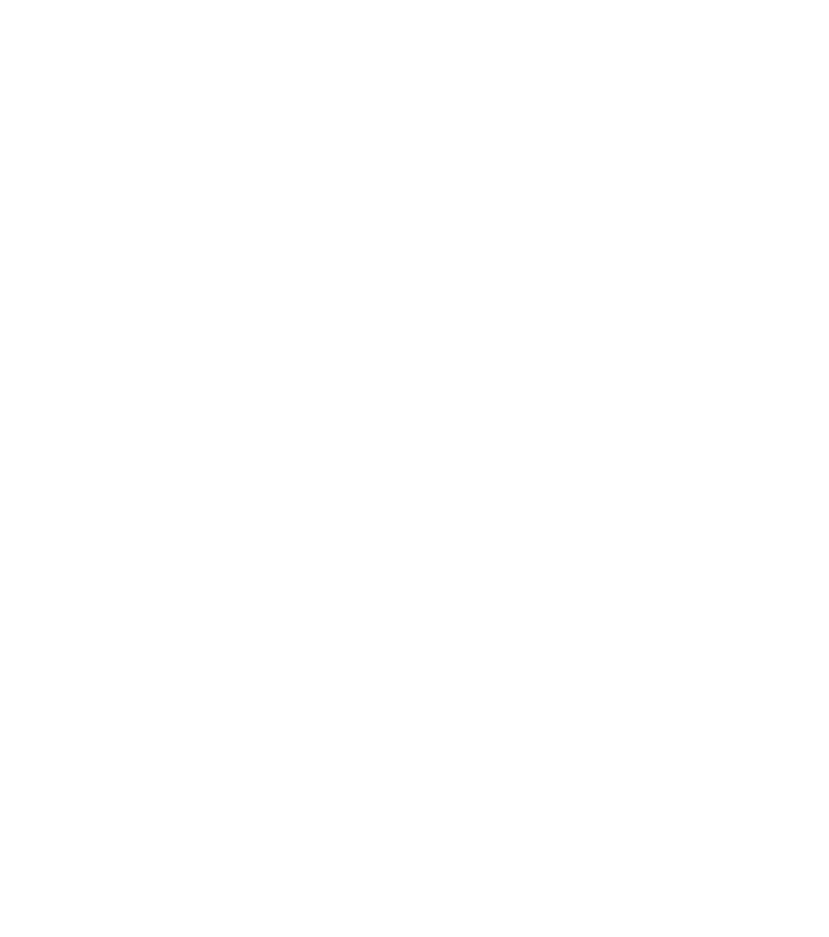
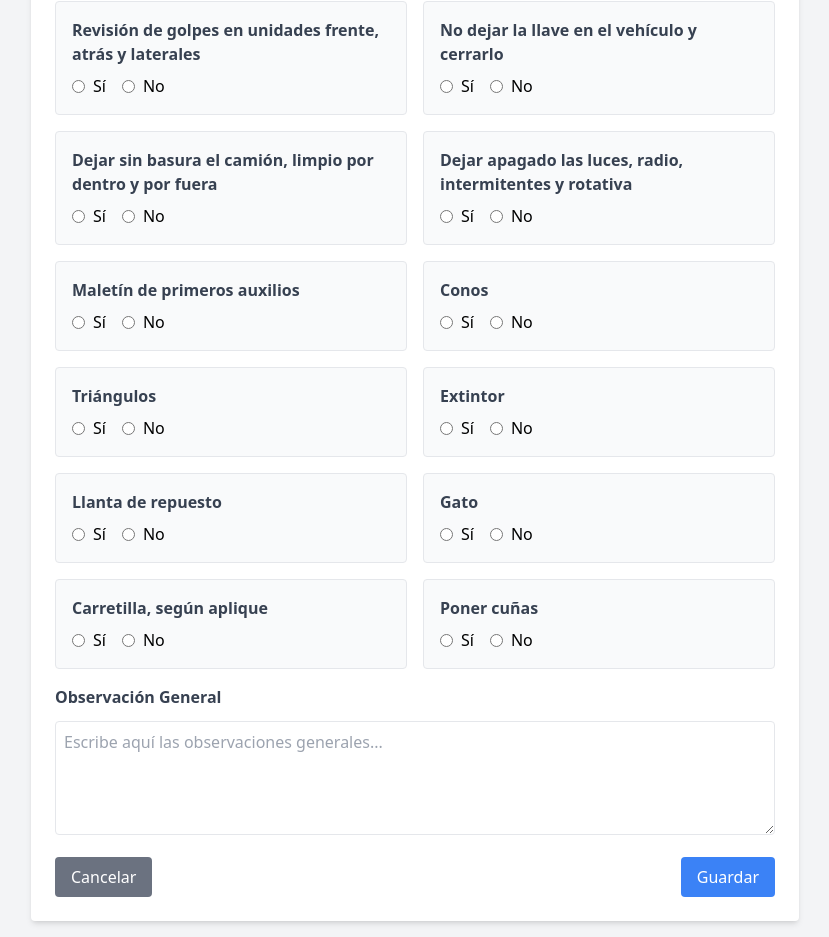
Before and after one commit to woodyjacques/Registro-Vehicular, a React (Vite) app: page /registro-inspeccion-entrada in a window 1280 px wide. Shown: the part 131-1068 px from the top of the page, without its empty margins (225-1054 px from the left). Before the commit the page ends 800 px from the top, so only its background shows below. Built offline with nearby package versions, Linux system fonts and the light colour scheme.

Commit message:
inspeccion de registro de entrada lista

```diff
--- /dev/null
+++ b/src/components/InsRegistroEntrada/Variables/Variables1.tsx
@@ -0,0 +1,23 @@
+export const getInitialFormData = () => {
+    return {
+        revisiones: [
+            { descripcion: "Revisión de golpes en unidades frente, atrás y laterales", opcion: null },
+            { descripcion: "No dejar la llave en el vehículo y cerrarlo", opcion: null },
+            { descripcion: "Dejar sin basura el camión, limpio por dentro y por fuera", opcion: null },
+            { descripcion: "Dejar apagado las luces, radio, intermitentes y rotativa", opcion: null },
+            { descripcion: "Maletín de primeros auxilios", opcion: null },
+            { descripcion: "Conos", opcion: null },
+            { descripcion: "Triángulos", opcion: null },
+            { descripcion: "Extintor", opcion: null },
+            { descripcion: "Llanta de repuesto", opcion: null },
+            { descripcion: "Gato", opcion: null },
+            { descripcion: "Carretilla, según aplique", opcion: null },
+            { descripcion: "Poner cuñas", opcion: null }
+        ]
+    };
+};
+
+export type Revision = {
+    descripcion: string;
+    opcion: boolean | null;
+};
--- /dev/null
+++ b/src/validation/InsRegistroEntrada.tsx
@@ -0,0 +1,70 @@
+import axios from 'axios';
+import { Revision } from '../components/InsRegistroEntrada/Variables/Variables1';
+import { BASE_URL } from './url';
+
+export const handleSubmit = async (
+    e: React.FormEvent<HTMLFormElement>,
+    formData: { revisiones: Revision[]; observacion: string },
+    setIsSubmitting: React.Dispatch<React.SetStateAction<boolean>>,
+    setFormData: React.Dispatch<React.SetStateAction<{ revisiones: Revision[]; observacion: string }>>,
+    navigate: (path: string) => void
+) => {
+    e.preventDefault();
+
+    const allFilled = formData.revisiones.every(item => item.opcion !== null);
+    if (!allFilled) {
+        alert("Por favor, selecciona una opción en todas las revisiones.");
+        return;
+    }
+
+    setIsSubmitting(true);
+
+    const lastPlacaInfo = localStorage.getItem('lastPlacaInfo');
+
+    if (!lastPlacaInfo) {
+        alert('No se encontró información de "lastPlacaInfo" en el localStorage.');
+        setIsSubmitting(false);
+        return;
+    }
+
+    const formDataToSend = {
+        revisiones: formData.revisiones.map(({ descripcion, opcion }) => ({
+            descripcion,
+            opcion,
+        })),
+        observacion: formData.observacion,
+        lastPlacaInfo,
+    };
+
+    try {
+        const response = await axios.post(
+            `${BASE_URL}/ins-registro-entrada/register`,
+            formDataToSend,
+            {
+                headers: {
+                    'Content-Type': 'application/json',
+                },
+            }
+        );
+
+        if (response.data.message) {
+            alert(response.data.message);
+
+            setFormData({
+                revisiones: formData.revisiones.map(({ descripcion }) => ({
+                    descripcion,
+                    opcion: null,
+                })),
+                observacion: '',
+            });
+
+            navigate('/');
+            localStorage.removeItem('lastPlacaInfo');
+        }
+    } catch (error) {
+        console.error(error);
+        alert('Error al registrar los datos');
+    } finally {
+        setIsSubmitting(false);
+    }
+};
--- a/src/views/InsRegistroEntrada.tsx
+++ b/src/views/InsRegistroEntrada.tsx
@@ -1,9 +1,121 @@
+import { useState } from 'react';
+import { useNavigate } from 'react-router-dom';
+import { getInitialFormData, Revision } from '../components/InsRegistroEntrada/Variables/Variables1';
+import { handleSubmit } from '../validation/InsRegistroEntrada';
 
+function RegistroInspeccionEntrada() {
+    const [formData, setFormData] = useState<{
+        revisiones: Revision[];
+        observacion: string;
+    }>(() => ({
+        revisiones: getInitialFormData().revisiones.map((revision) => ({
+            ...revision,
+            opcion: null,
+        })),
+        observacion: '',
+    }));
 
-function RegistroInspeccionEntrada(){
-    return(
-        <div>
-            Entrada pendejo
+    const [isSubmitting, setIsSubmitting] = useState(false);
+    const navigate = useNavigate();
+
+    const handleInputChange = (index: number, value: boolean) => {
+        const newRevisiones = [...formData.revisiones];
+        newRevisiones[index].opcion = value;
+        setFormData({
+            ...formData,
+            revisiones: newRevisiones,
+        });
+    };
+
+    const handleCancel = () => {
+        const confirmCancel = window.confirm(
+            '¿Está seguro de que desea cancelar? Los cambios se perderán.'
+        );
+        if (confirmCancel) {
+            setFormData({
+                revisiones: getInitialFormData().revisiones.map((revision) => ({
+                    descripcion: revision.descripcion,
+                    opcion: null,
+                })),
+                observacion: '',
+            });
+        }
+    };
+
+    return (
+        <div className="flex flex-col items-center justify-center min-h-screen bg-gray-100 p-4">
+            <h1 className="text-2xl font-bold mb-4 text-center">
+                R04-PT-19 REVISIÓN DE VEHÍCULOS
+            </h1>
+            <p className="text-center text-lg font-semibold mb-4">Ingreso a la planta</p>
+            <form
+                className="w-full max-w-3xl bg-white p-6 rounded shadow-md"
+                onSubmit={(e) =>
+                    handleSubmit(e, formData, setIsSubmitting, setFormData, navigate)
+                }
+            >
+                <div className="grid grid-cols-1 md:grid-cols-2 gap-4">
+                    {formData.revisiones.map((item, index) => (
+                        <div key={index} className="p-4 bg-gray-50 border rounded">
+                            <label className="block text-gray-700 font-semibold mb-2">
+                                {item.descripcion}
+                            </label>
+                            <div className="flex items-center space-x-4">
+                                <label className="flex items-center">
+                                    <input
+                                        type="radio"
+                                        name={`respuesta-${index}`}
+                                        checked={item.opcion === true}
+                                        onChange={() => handleInputChange(index, true)}
+                                    />
+                                    <span className="ml-2">Sí</span>
+                                </label>
+                                <label className="flex items-center">
+                                    <input
+                                        type="radio"
+                                        name={`respuesta-${index}`}
+                                        checked={item.opcion === false}
+                                        onChange={() => handleInputChange(index, false)}
+                                    />
+                                    <span className="ml-2">No</span>
+                                </label>
+                            </div>
+                        </div>
+                    ))}
+                    <div className="col-span-2">
+                        <label className="block text-gray-700 font-semibold mb-2">
+                            Observación General
+                        </label>
+                        <textarea
+                            name="observacion"
+                            id="observacion"
+                            value={formData.observacion}
+                            onChange={(e) =>
+                                setFormData({ ...formData, observacion: e.target.value })
+                            }
+                            className="w-full p-2 border rounded mt-1"
+                            rows={4}
+                            placeholder="Escribe aquí las observaciones generales..."
+                        ></textarea>
+                    </div>
+                </div>
+                <div className="mt-4 flex justify-between">
+                    <button
+                        type="button"
+                        onClick={handleCancel}
+                        className="bg-gray-500 text-white px-4 py-2 rounded hover:bg-gray-600 transition-colors duration-300"
+                    >
+                        Cancelar
+                    </button>
+                    <button
+                        type="submit"
+                        disabled={isSubmitting}
+                        className="bg-blue-500 text-white px-4 py-2 rounded hover:bg-blue-600 transition-colors duration-300"
+                    >
+                        {isSubmitting ? 'Guardando...' : 'Guardar'}
+                    </button>
+                </div>
+            </form>
         </div>
     );
 }
```
